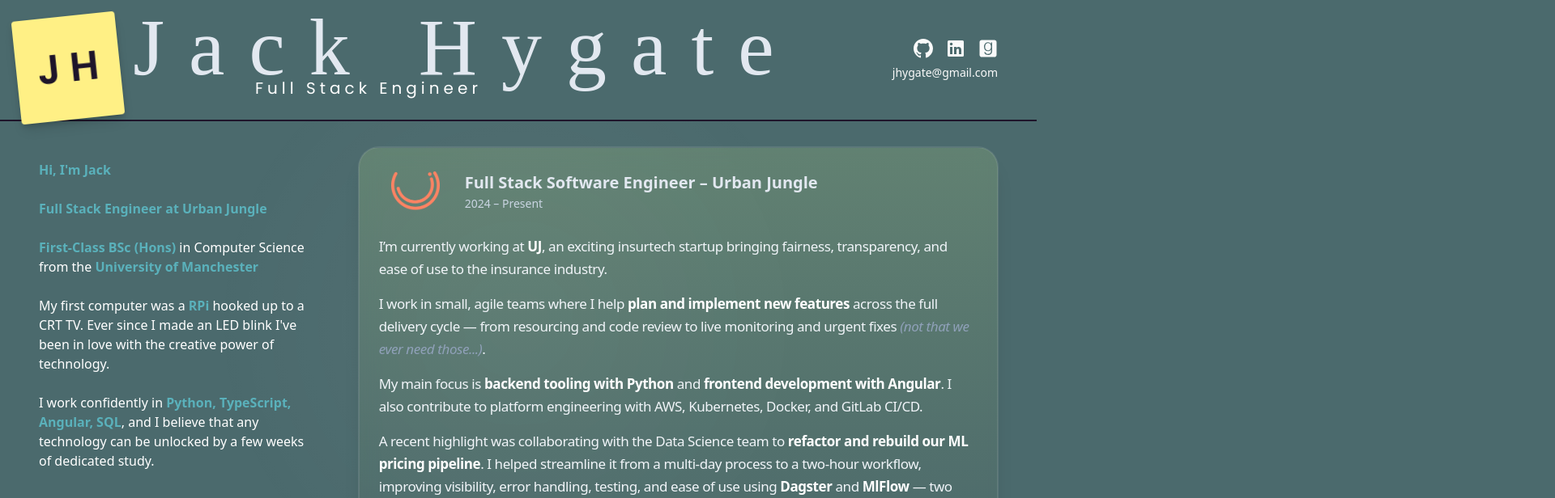
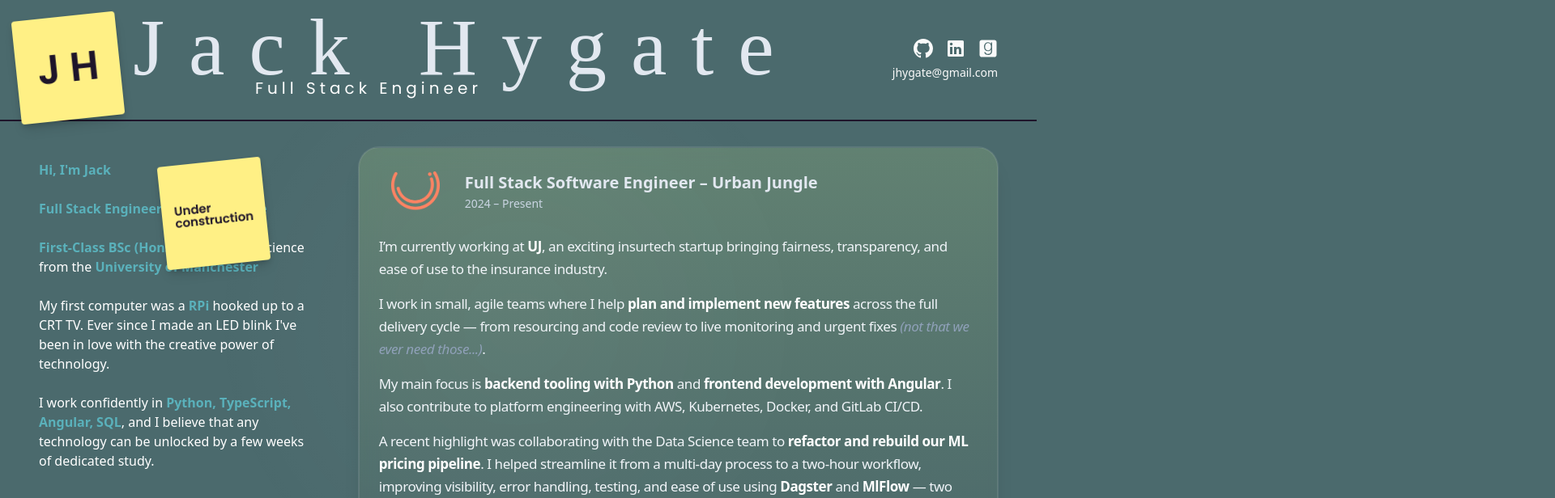
Before and after one commit to jhygate/jhygate.github.io, an Angular app: page / in a window 1280 px wide. Shown: the top 616 px of the page at 81% size, 1920 px wide, since content can reach past the window. Built offline with nearby package versions, Linux system fonts and the light colour scheme; a web font is replaced by a local one.

Commit message:
under construction

```diff
--- a/src/app/app.component.html
+++ b/src/app/app.component.html
@@ -10,6 +10,17 @@
         style="font-family: 'Poppins', sans-serif"
       >
         J H
+      </p>
+    </div>
+  </app-postit>
+
+  <app-postit [fixed]="false" top="200px" left="200px">
+    <div class="flex items-center justify-center w-full h-full">
+      <p
+        class="text-[15px] font-bold text-[#1e152a] leading-none"
+        style="font-family: 'Poppins', sans-serif"
+      >
+        Under construction
       </p>
     </div>
   </app-postit>
```
